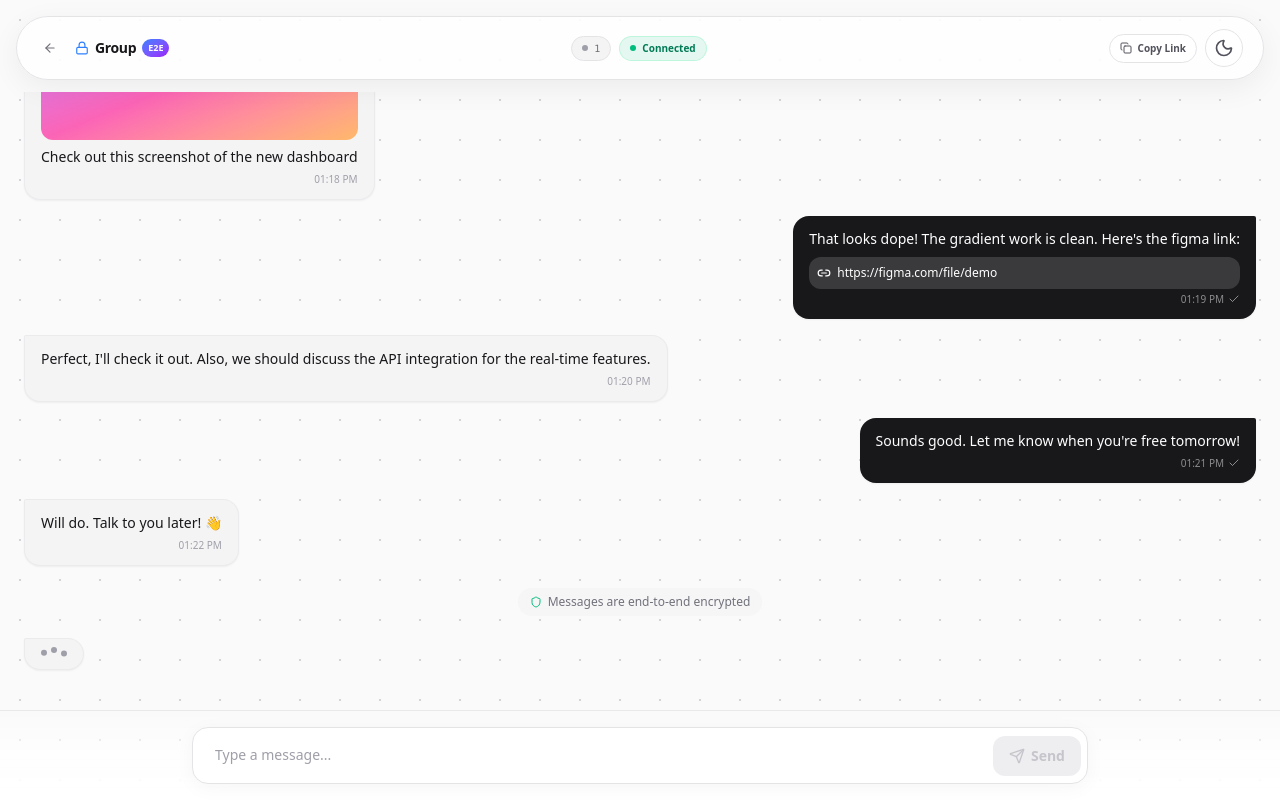
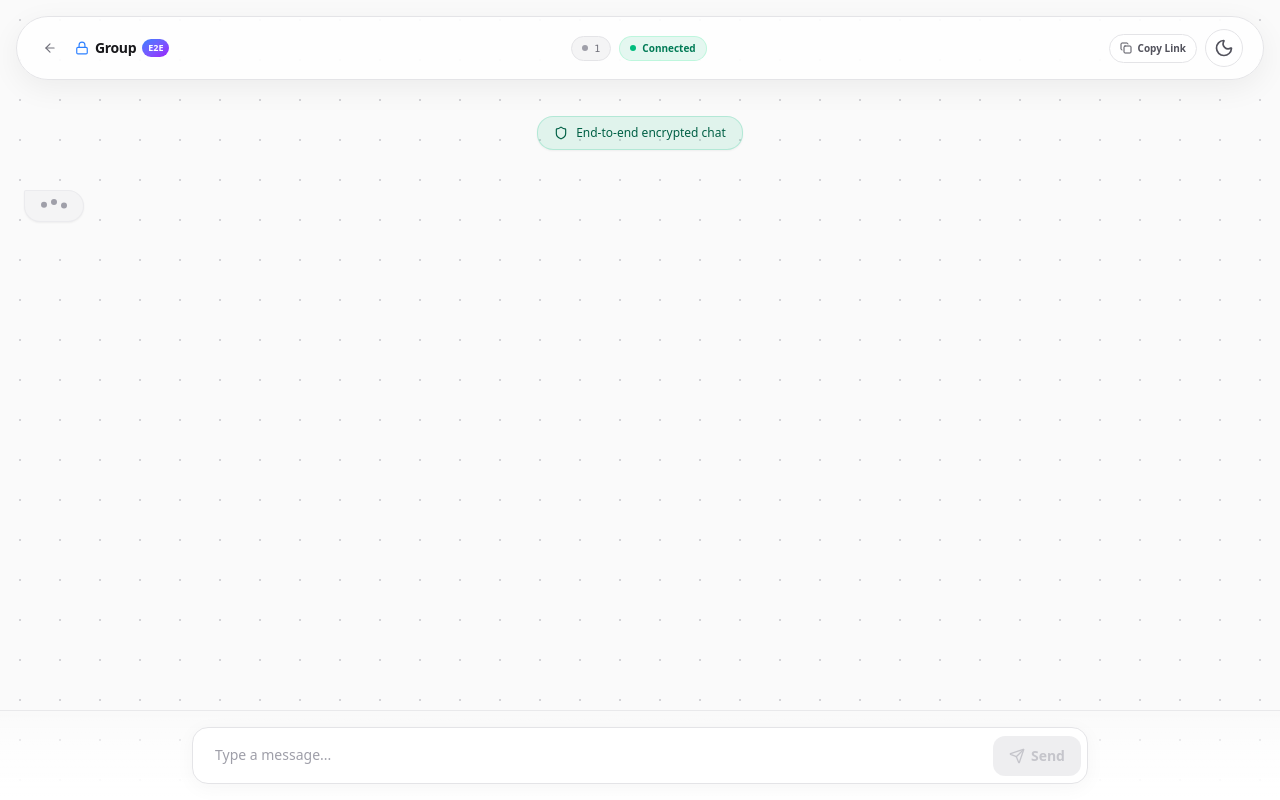
Before and after one commit to Ayomide-Philip/E2E, a Next.js app: page /group/1 in a window 1280 px wide. Built offline with nearby package versions, Linux system fonts and the light colour scheme.

Commit message:
feat: implement group chat interface with messaging and input handling components

```diff
--- a/app/(chatting)/group/[id]/page.tsx
+++ b/app/(chatting)/group/[id]/page.tsx
@@ -15,75 +15,9 @@ export type Message = {
   linkUrl?: string;
 };
 
-const MOCK_MESSAGES: Message[] = [
-  {
-    id: "1",
-    sender: "system",
-    text: "You joined this private room",
-    timestamp: new Date(Date.now() - 600000),
-  },
-  {
-    id: "2",
-    sender: "other",
-    text: "Hey! Glad you made it. This room is completely private and secure.",
-    timestamp: new Date(Date.now() - 540000),
-  },
-  {
-    id: "3",
-    sender: "me",
-    text: "Awesome, thanks for setting this up! 🔥",
-    timestamp: new Date(Date.now() - 480000),
-  },
-  {
-    id: "4",
-    sender: "other",
-    text: "Of course! I wanted to share the project files with you. The new design system is looking incredible. I've been working on the component library and I think you'll really like what we've put together so far.",
-    timestamp: new Date(Date.now() - 420000),
-  },
-  {
-    id: "5",
-    sender: "other",
-    text: "Check out this screenshot of the new dashboard",
-    timestamp: new Date(Date.now() - 360000),
-    type: "image",
-  },
-  {
-    id: "6",
-    sender: "me",
-    text: "That looks dope! The gradient work is clean. Here's the figma link:",
-    timestamp: new Date(Date.now() - 300000),
-    type: "link",
-    linkUrl: "https://figma.com/file/demo",
-  },
-  {
-    id: "7",
-    sender: "other",
-    text: "Perfect, I'll check it out. Also, we should discuss the API integration for the real-time features.",
-    timestamp: new Date(Date.now() - 240000),
-  },
-  {
-    id: "8",
-    sender: "me",
-    text: "Sounds good. Let me know when you're free tomorrow!",
-    timestamp: new Date(Date.now() - 180000),
-  },
-  {
-    id: "9",
-    sender: "other",
-    text: "Will do. Talk to you later! 👋",
-    timestamp: new Date(Date.now() - 120000),
-  },
-  {
-    id: "10",
-    sender: "system",
-    text: "Messages are end-to-end encrypted",
-    timestamp: new Date(Date.now() - 60000),
-  },
-];
-
 export default function Page() {
   const { id } = useParams<{ id: string }>();
-  const [messages, setMessages] = useState<Message[]>(MOCK_MESSAGES);
+  const [messages, setMessages] = useState<Message[]>([]);
   const [input, setInput] = useState("");
   const [isPartnerTyping, setIsPartnerTyping] = useState(false);
 
--- a/components/group/chat/messageActive.tsx
+++ b/components/group/chat/messageActive.tsx
@@ -7,7 +7,6 @@ import { useRef, useEffect } from "react";
 export default function MessageActive({
   messages,
   isPartnerTyping,
-
   input,
   setInput,
   handleKeyDown,
@@ -22,12 +21,11 @@ export default function MessageActive({
 }) {
   const messagesEndRef = useRef<HTMLDivElement>(null);
   const textareaRef = useRef<HTMLTextAreaElement>(null);
-  // Auto-scroll to bottom
+
   useEffect(() => {
     messagesEndRef.current?.scrollIntoView({ behavior: "smooth" });
   }, [messages, isPartnerTyping]);
 
-  // Auto-grow textarea
   useEffect(() => {
     const el = textareaRef.current;
     if (el) {
@@ -35,6 +33,7 @@ export default function MessageActive({
       el.style.height = `${Math.min(el.scrollHeight, 160)}px`;
     }
   }, [input]);
+
   return (
     <>
       <div className="flex-1 overflow-y-auto p-3 sm:p-4 md:p-6 space-y-3 sm:space-y-4">
```
